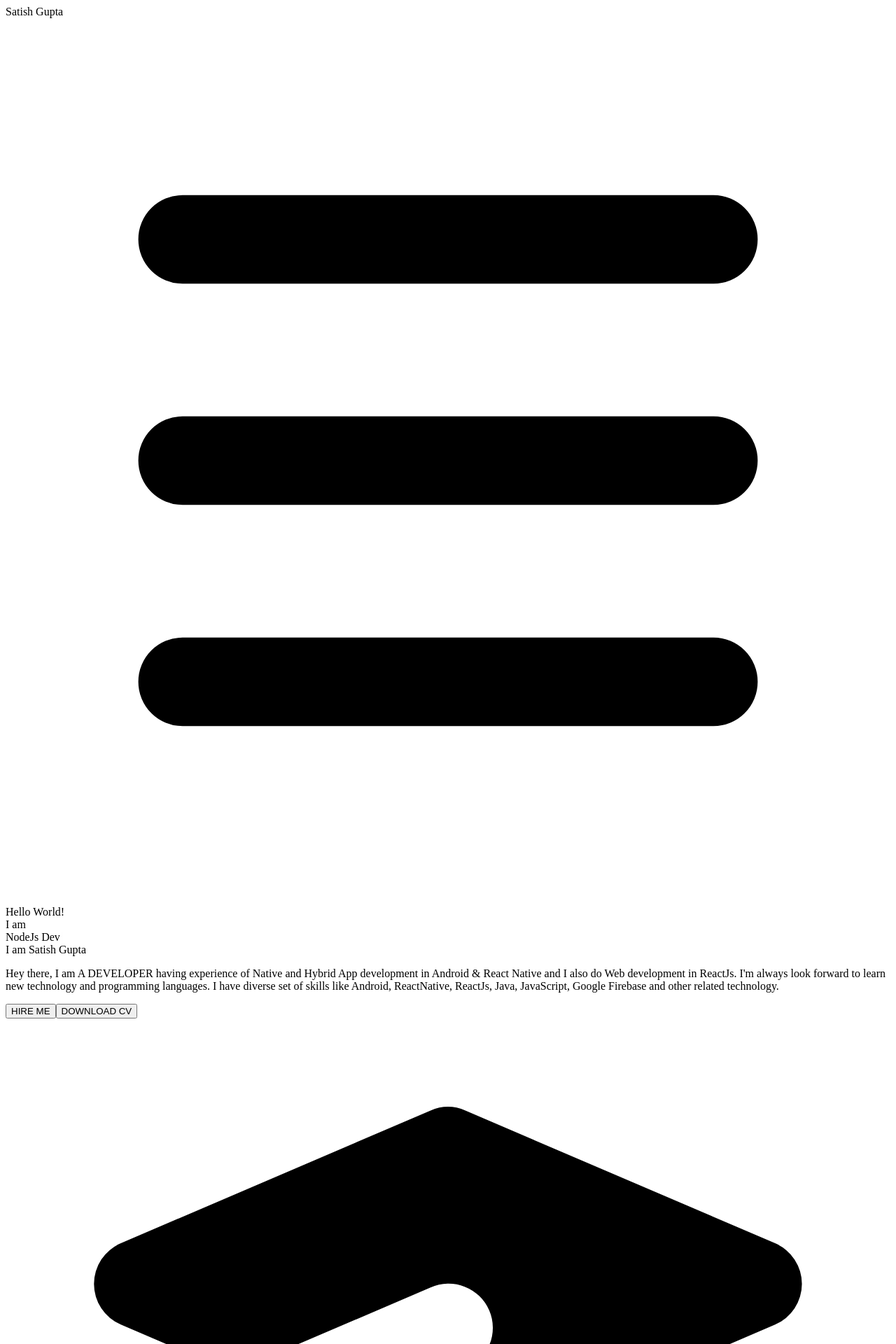
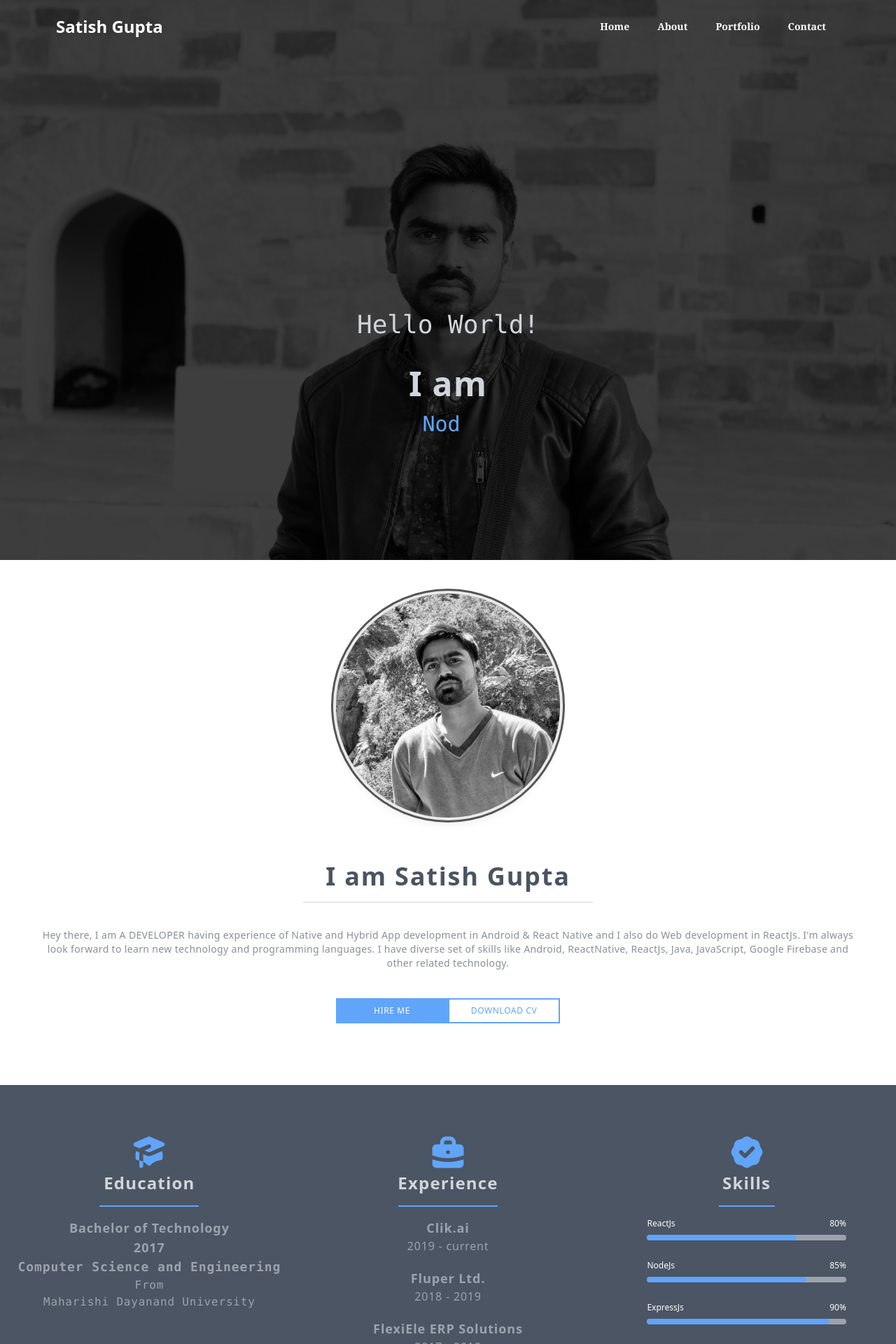
Before and after one commit to sudo-satish/satishgupta, a Next.js app: page / in a window 1280 px wide. Shown: the top 1920 px of the page at 70% size. Built offline with nearby package versions, Linux system fonts and the light colour scheme.

Commit message:
Add menu

```diff
--- a/components/GetInTouchSection/GetInTouchSection.jsx
+++ b/components/GetInTouchSection/GetInTouchSection.jsx
@@ -27,7 +27,7 @@ const LocationMarker = () => (
 
 export default function GetInTouchSection() {
   return (
-    <section className="flex flex-col py-12 p-5 justify-center items-center">
+    <section className="flex flex-col py-12 p-5 justify-center items-center" data-scroll-index="3" id="get-in-touch-section">
 
       <div className="flex flex-col md:w-1/3 md:min-h-full  justify-items-start items-center my-5">
         <PhoneIcon />
--- a/components/HeaderSection/HeaderSection.jsx
+++ b/components/HeaderSection/HeaderSection.jsx
@@ -3,17 +3,17 @@ import Typewriter from 'typewriter-effect'
 
 export default function HeaderSection() {
   return (
-    <header className="h-screen static">
+    <header className="h-screen static" data-scroll-index="0" id="header-section">
       <div className="h-full w-full bg-center bg-cover filter grayscale bg-header-image bg-fixed absolute z-10 top-0"></div>
       <div className="h-full w-full bg-black opacity-75 absolute z-10 top-0"></div>
       <div className="h-full w-full flex flex-col justify-end items-center relative z-30 pb-44">
         <div className="font-mono text-gray-300 text-4xl">
           Hello World!
         </div>
-        <div className="text-gray-300 text-5xl m-4 mt-10 font-bold tracking-wide">
+        <div className="text-gray-300 text-3xl md:text-5xl m-4 mt-10 font-bold tracking-wide">
           I am
         </div>
-        <div className="font-mono text-blue-400 text-3xl">
+        <div className="font-mono text-blue-400 text-lg md:text-3xl">
           <Typewriter
             options={{
               strings: ['React Developer', 'NodeJs Developer', 'Full Stack Developer'],
--- a/components/HeroSection/HeroSection.jsx
+++ b/components/HeroSection/HeroSection.jsx
@@ -3,10 +3,10 @@ import Image from 'next/image'
 
 export default function HeroSection() {
   return (
-    <section className="py-12 p-5">
+    <section className="py-12 p-5" data-scroll-index="1" id="hero-section">
       <div className="flex flex-col justify-center items-center">
-        <div className="h-80 w-80 rounded-full border-double bg-gradient-to-br from-gray-400 via-gray-500 to-gray-400 border-2 border-blue-400 shadow-lg bg-profile-image bg-cover filter grayscale ring ring-purple-600 ring-offset-4 ring-offset-purple-100"></div>
-        <div className="mt-16 text-4xl font-bold tracking-wider text-gray-700 text-opacity-90">I am Satish Gupta</div>
+        <div className="h-60 w-60 md:h-80 md:w-80 rounded-full border-double border-blue-400 shadow-lg bg-profile-image bg-cover filter grayscale ring ring-purple-600 ring-offset-4 ring-offset-purple-100"></div>
+        <div className="mt-16 text-3xl md:text-4xl font-bold tracking-wider text-gray-700 text-opacity-90">I am Satish Gupta</div>
         <div className="m-4 border w-1/3"></div>
         <p className="text-center text-sm text-gray-500 text-opacity-80 tracking-wide px-10 mt-5">
           Hey there, I am A DEVELOPER having experience of Native and Hybrid App development in Android & React Native and I also do Web development in ReactJs. I'm always look forward to learn new technology and programming languages.
--- a/components/NavBar/NavBar.jsx
+++ b/components/NavBar/NavBar.jsx
@@ -6,13 +6,30 @@ const Hamburger = () => (
   </svg>
 );
 
+const scrollTo = (id) => document.getElementById(id).scrollIntoView({behavior: "smooth"});
 export default function NavBar() {
   return (
-    <nav className="flex hover:tracking-wider antialiased font-bold w-full justify-between items-center p-5 px-20 text-2xl text-white z-40 absolute bg-transparent">
+    <nav className="flex hover:tracking-wider antialiased font-bold w-full justify-between items-center p-5 px-10 md:px-20 text-2xl text-white z-40 absolute bg-transparent">
       <div>
         Satish Gupta
       </div>
-      <Hamburger />
+
+      <div className="group menu md:hidden">
+        <Hamburger />
+        <ul className="w-48 dropdown-menu hidden absolute text-gray-700 text-sm pt-1 z-50 top-16 right-10">
+          <li className=""><a className="rounded-t text-center bg-gray-200 hover:bg-gray-400 py-2 px-4 block whitespace-no-wrap" onClick={() => scrollTo("header-section")}>Home</a></li>
+          <li className=""><a className="text-center bg-gray-200 hover:bg-gray-400 py-2 px-4 block whitespace-no-wrap" onClick={() => scrollTo("hero-section")}>About</a></li>
+          <li className=""><a className="text-center bg-gray-200 hover:bg-gray-400 py-2 px-4 block whitespace-no-wrap" onClick={() => scrollTo("skill-section")}>Portfolio</a></li>
+          <li className=""><a className="text-center rounded-b bg-gray-200 hover:bg-gray-400 py-2 px-4 block whitespace-no-wrap" onClick={() => scrollTo("get-in-touch-section")}>Contact</a></li>
+        </ul>
+      </div>
+
+      <div className="hidden flex-row w-1/3 font-serif text-sm justify-end md:flex">
+        <a className="lg:mx-3 block p-2 cursor-pointer"  onClick={() => scrollTo("header-section")}>Home</a>
+        <a className="lg:mx-3 block p-2 cursor-pointer" onClick={() => scrollTo("hero-section")}>About</a>
+        <a className="lg:mx-3 block p-2 cursor-pointer" onClick={() => scrollTo("skill-section")}>Portfolio</a>
+        <a className="lg:mx-3 block p-2 cursor-pointer" onClick={() => scrollTo("get-in-touch-section")}>Contact</a>
+      </div>
     </nav>
   )
 }
--- a/components/SkillSection/SkillSection.jsx
+++ b/components/SkillSection/SkillSection.jsx
@@ -20,7 +20,7 @@ const SkillsIcon = () => (
 
 export default function SkillSection() {
   return (
-    <section className="bg-gray-600 py-12">
+    <section className="bg-gray-600 py-12" data-scroll-index="2" id="skill-section">
       <div className="flex flex-col md:flex-row justify-center md:items-start">
         <div className="flex flex-col md:w-1/3 md:min-h-full  justify-items-start items-center my-5">
           <EducationIcon />
@@ -28,7 +28,7 @@ export default function SkillSection() {
           <div className="m-4 border w-1/3 border-blue-400"></div>
           <h2 className="text-lg font-extrabold tracking-wider text-gray-400"> Bachelor of Technology</h2>
           <h3 className="text-lg font-bold tracking-wider text-gray-400"> 2017</h3>
-          <h3 className="text-lg font-bold tracking-wider text-gray-400 font-mono"> Computer Science and Engineering</h3>
+          <h3 className="md:text-lg font-bold tracking-wider text-gray-400 font-mono">Computer Science and Engineering</h3>
           <h3 className="tracking-wider text-gray-400 font-mono"> From</h3>
           <h1 className="tracking-wider text-gray-400 font-mono">Maharishi Dayanand University</h1>
         </div>
--- a/pages/_app.js
+++ b/pages/_app.js
@@ -1,4 +1,4 @@
-import 'tailwindcss/tailwind.css'
+import '../styles/global.css'
 
 function MyApp({ Component, pageProps }) {
   return <Component {...pageProps} />
--- /dev/null
+++ b/styles/global.css
@@ -0,0 +1,7 @@
+@tailwind base;
+@tailwind components;
+@tailwind utilities;
+
+.menu:hover .dropdown-menu {
+  display: block;
+}
```
